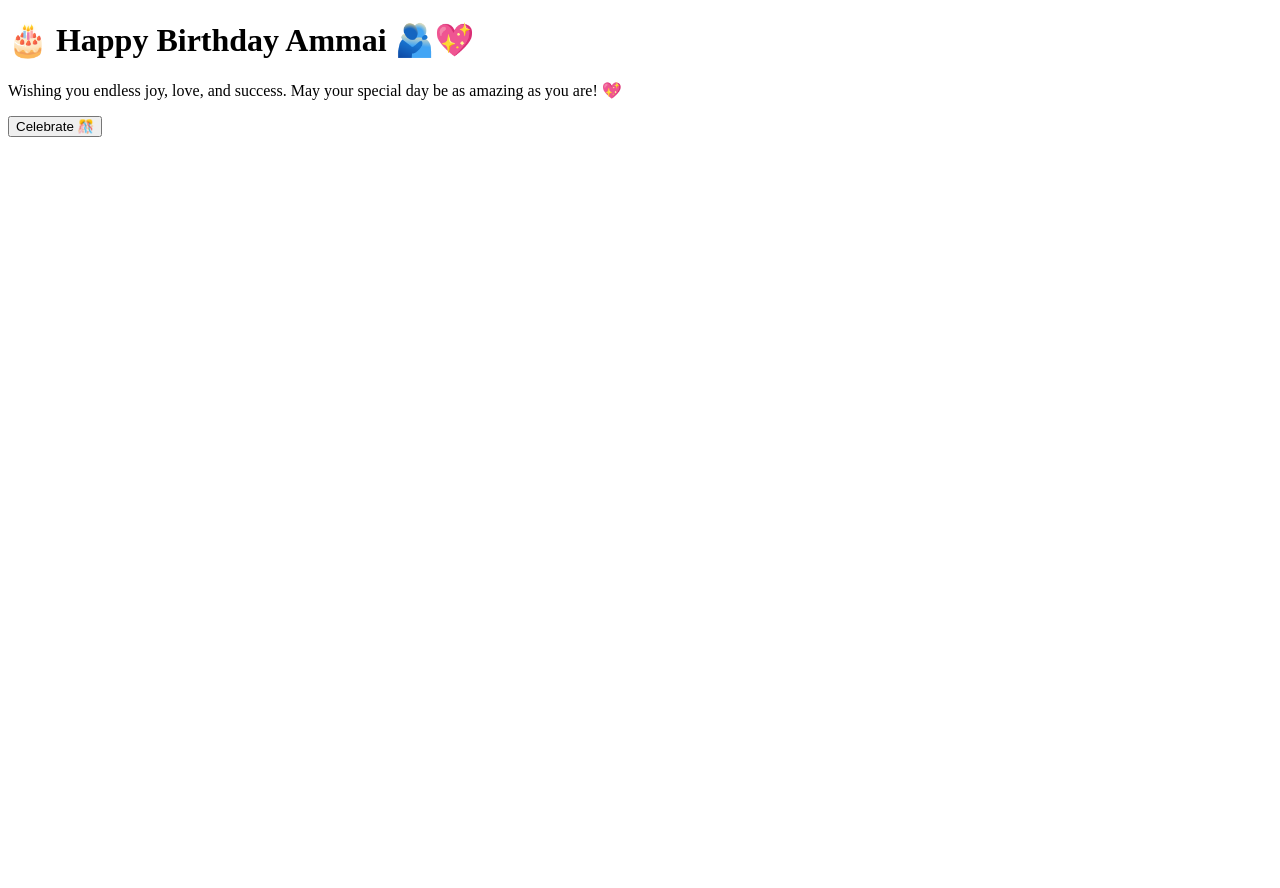
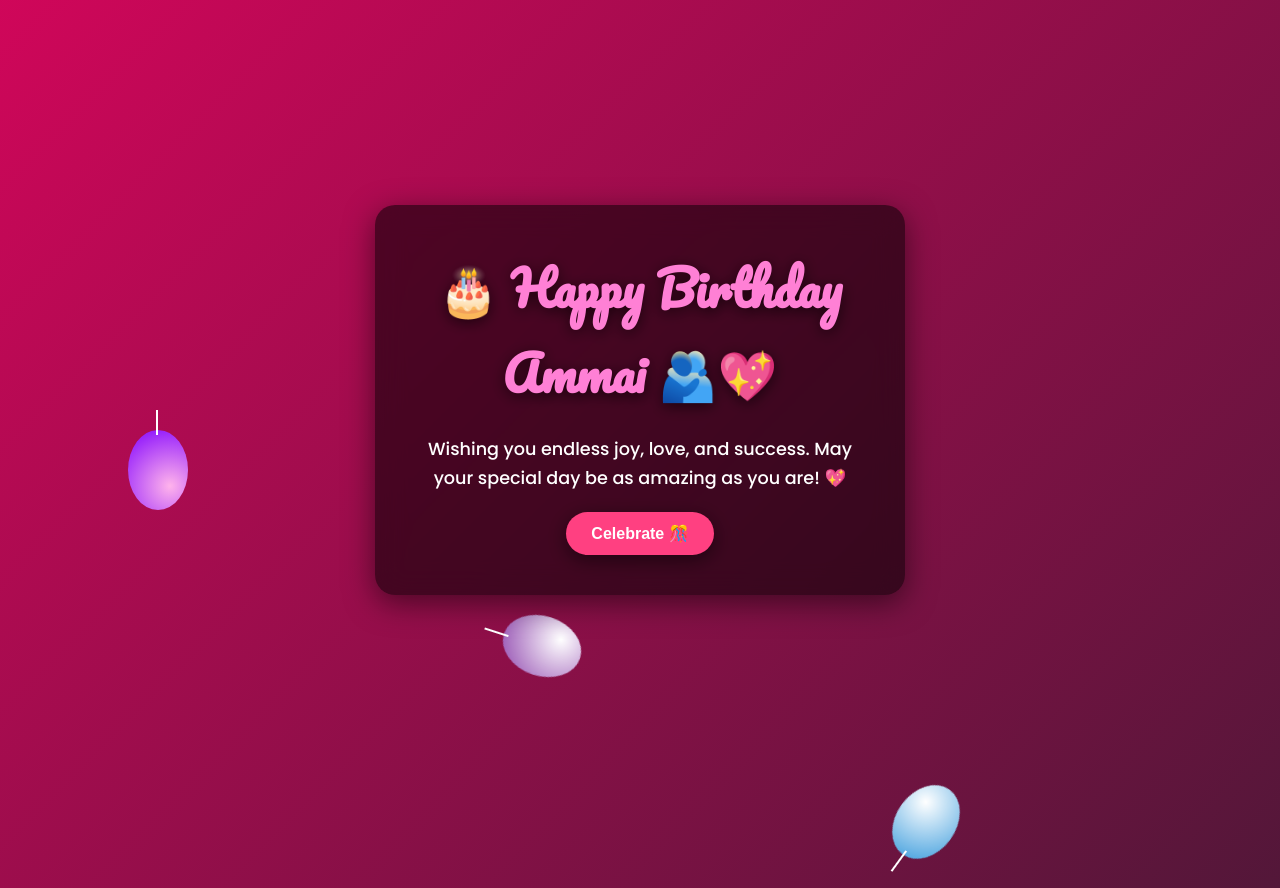
Before and after one commit to rjyothish-dev/greetings, a plain HTML site: page index.html in a window 1280 px wide. Before the commit the page ends 800 px from the top, so only its background shows below. Drawn offline with nearby package versions, Linux system fonts and the light colour scheme.

Commit message:
Update index.html

```diff
--- a/index.html
+++ b/index.html
@@ -4,6 +4,102 @@
   <meta charset="UTF-8">
   <meta name="viewport" content="width=device-width, initial-scale=1.0">
   <title>Happy Birthday 🎂</title>
+  <style>
+/* Fonts */
+@import url('https://fonts.googleapis.com/css2?family=Pacifico&family=Poppins:wght@300;500;700&display=swap');
+
+body {
+  margin: 0;
+  padding: 0;
+  height: 100vh;
+  background: linear-gradient(135deg, #6a11cb, #ff0066, #0f2027);
+  background-size: 400% 400%;
+  animation: gradientBG 12s ease infinite;
+  font-family: 'Poppins', sans-serif;
+  display: flex;
+  justify-content: center;
+  align-items: center;
+  overflow: hidden;
+}
+
+@keyframes gradientBG {
+  0% {background-position: 0% 50%;}
+  50% {background-position: 100% 50%;}
+  100% {background-position: 0% 50%;}
+}
+
+.card {
+  background: rgba(0, 0, 0, 0.55);
+  backdrop-filter: blur(14px);
+  border-radius: 20px;
+  padding: 40px;
+  text-align: center;
+  color: #fff;
+  box-shadow: 0 8px 30px rgba(0,0,0,0.5);
+  max-width: 450px;
+  position: relative;
+  z-index: 2;
+}
+
+h1 {
+  font-family: 'Pacifico', cursive;
+  font-size: 3rem;
+  margin: 0 0 20px;
+  color: #ff80d5;
+  text-shadow: 0 3px 15px rgba(0,0,0,0.6);
+}
+
+p {
+  font-size: 1.1rem;
+  margin-bottom: 20px;
+  line-height: 1.6;
+}
+
+button {
+  padding: 12px 25px;
+  border: none;
+  border-radius: 30px;
+  background: #ff4081;
+  color: #fff;
+  font-weight: bold;
+  cursor: pointer;
+  font-size: 1rem;
+  box-shadow: 0 5px 20px rgba(0,0,0,0.5);
+  transition: transform 0.2s ease;
+}
+
+button:hover {
+  transform: scale(1.05);
+  background: #e6005c;
+}
+
+/* Balloons */
+.balloon {
+  position: absolute;
+  bottom: -150px;
+  width: 60px;
+  height: 80px;
+  border-radius: 50%;
+  background: radial-gradient(circle at 30% 30%, #ffb3ec, #8000ff);
+  animation: floatUp 10s linear infinite;
+  z-index: 1;
+}
+
+.balloon::after {
+  content: "";
+  position: absolute;
+  bottom: -20px;
+  left: 50%;
+  width: 2px;
+  height: 25px;
+  background: #fff;
+}
+
+@keyframes floatUp {
+  0% {transform: translateY(0) rotate(0);}
+  100% {transform: translateY(-110vh) rotate(360deg);}
+}
+</style>
 </head>
   <body>
   <div class="balloon" style="left:10%; animation-delay:0s;"></div>
```
